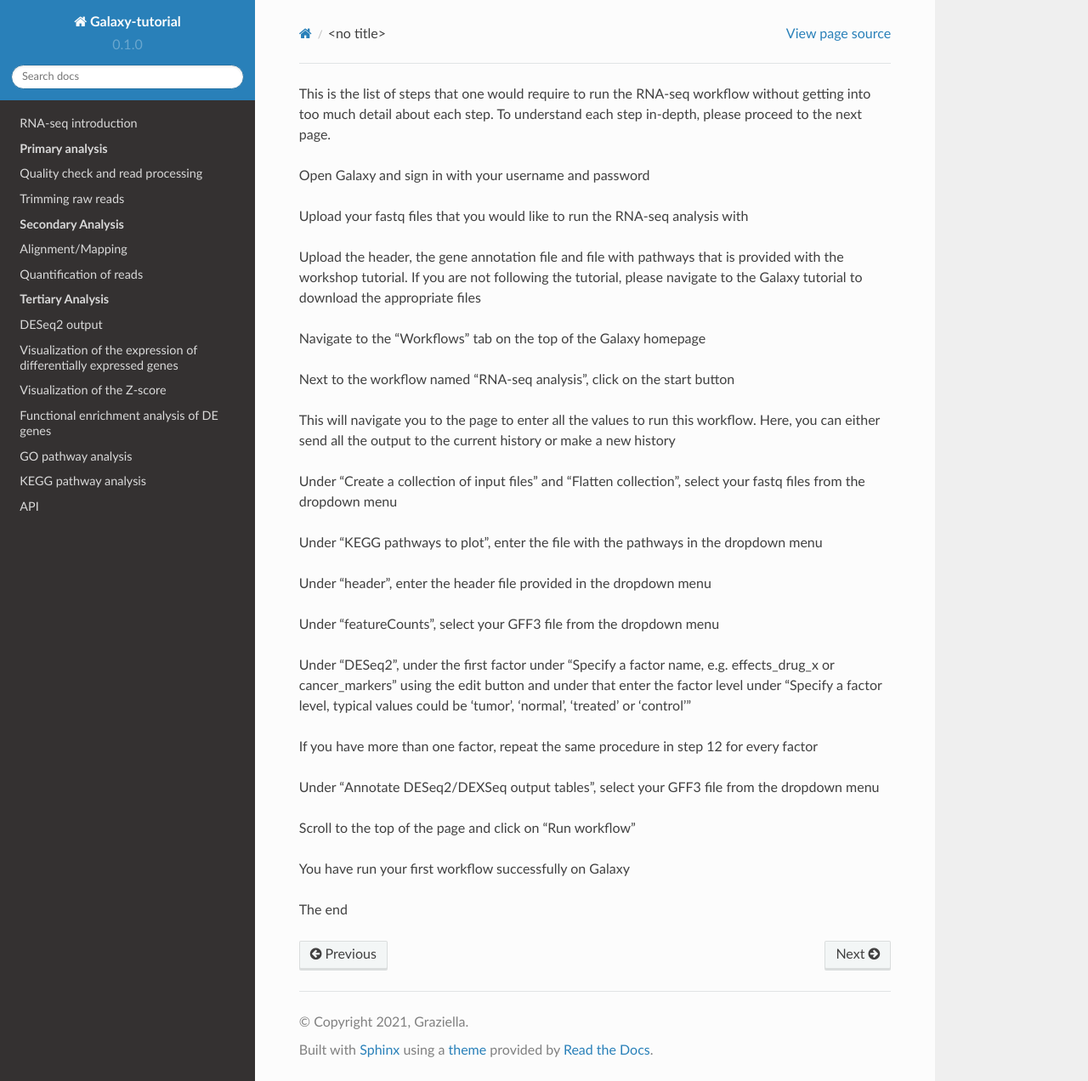
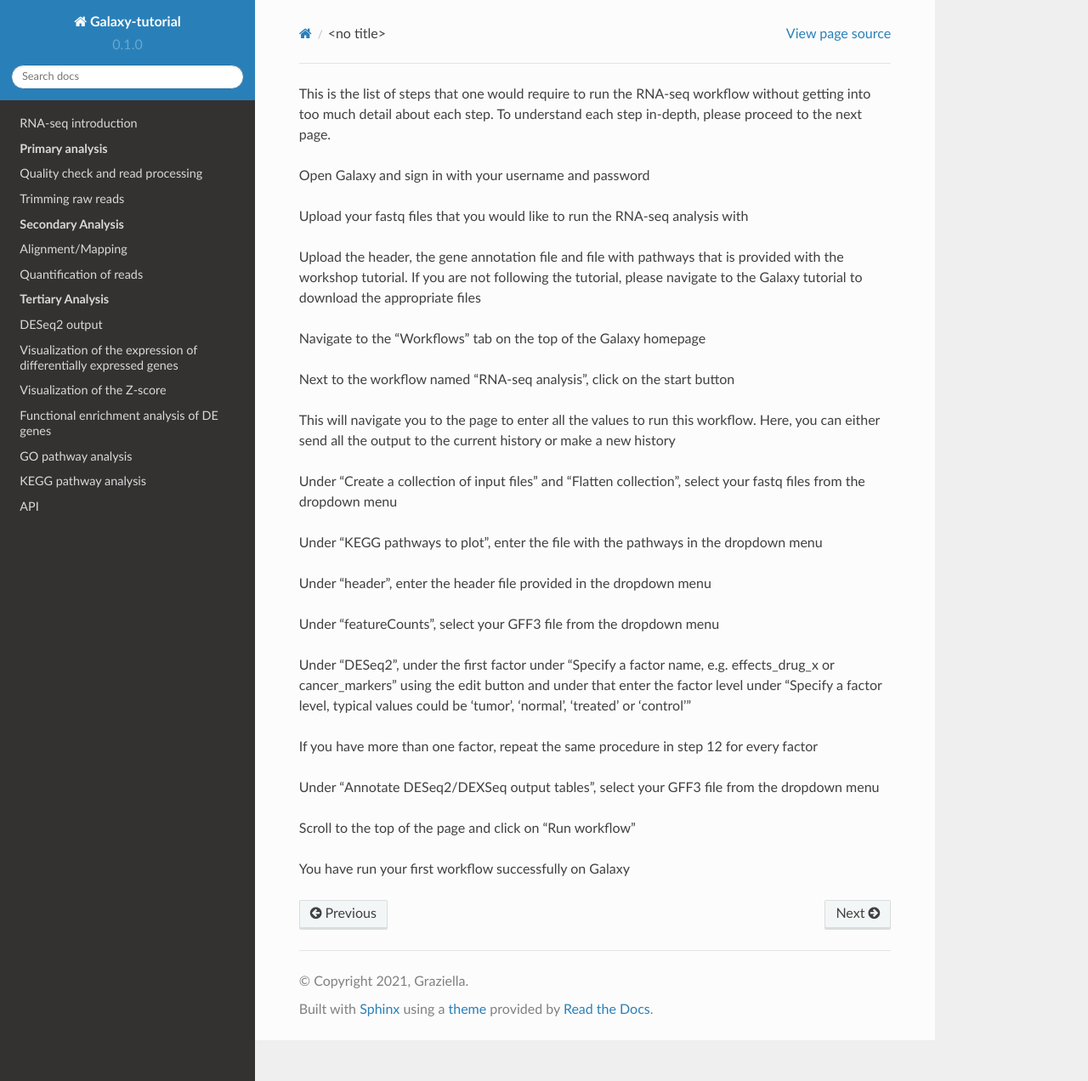
Before and after one commit to CedarsDSN/Galaxy_tutorial, a Sphinx documentation site: the page built from docs/source/Quick-start.rst, in a window 1280 px wide and 1272 px high. Shown: the whole window at 85% size. Built offline with Sphinx 7.4.7 and the Read the Docs theme 2.0.0, drawn with Linux system fonts in a browser that asks for light colours; pages that are not in the unit, such as notebooks, are missing from menus.

Commit message:
Update Quick-start.rst

```diff
--- a/docs/source/Quick-start.rst
+++ b/docs/source/Quick-start.rst
@@ -15,4 +15,3 @@ This is the list of steps that one would require to run the RNA-seq workflow wit
 13. Under "Annotate DESeq2/DEXSeq output tables", select your GFF3 file from the dropdown menu
 14. Scroll to the top of the page and click on "Run workflow"
 15. You have run your first workflow successfully on Galaxy
-16. The end
```
